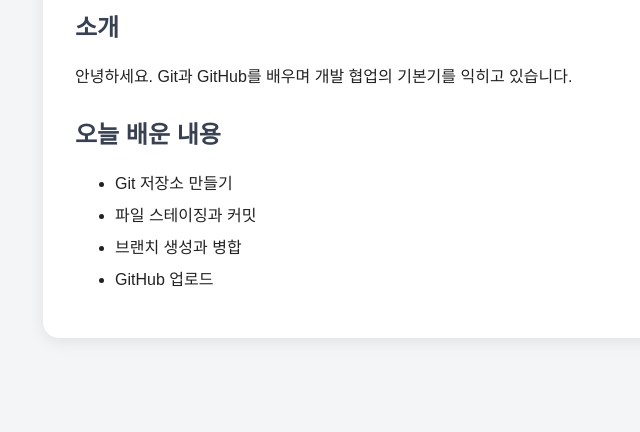
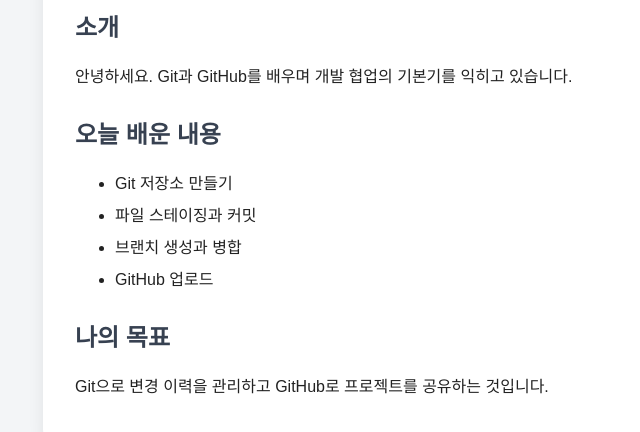
Before and after one commit to taetegwgn/git-profile-lab-taegwankim, a plain HTML site: page index.html in a window 1280 px wide. Shown: the part 158-590 px from the top of the page, without its empty margins (205-845 px from the left). Drawn offline with Linux system fonts and the light colour scheme.

Commit message:
feat: add goal section

```diff
--- a/index.html
+++ b/index.html
@@ -10,7 +10,10 @@
       <h1>나의 Git 프로필</h1>
       <section>
         <h2>소개</h2>
-        <p>안녕하세요. Git과 GitHub를 배우며 개발 협업의 기본기를 익히고 있습니다.</p>
+        <p>
+          안녕하세요. Git과 GitHub를 배우며 개발 협업의 기본기를 익히고
+          있습니다.
+        </p>
       </section>
       <section>
         <h2>오늘 배운 내용</h2>
@@ -21,6 +24,12 @@
           <li>GitHub 업로드</li>
         </ul>
       </section>
+      <section>
+        <h2>나의 목표</h2>
+        <p>
+          Git으로 변경 이력을 관리하고 GitHub로 프로젝트를 공유하는 것입니다.
+        </p>
+      </section>
     </main>
   </body>
 </html>
```
